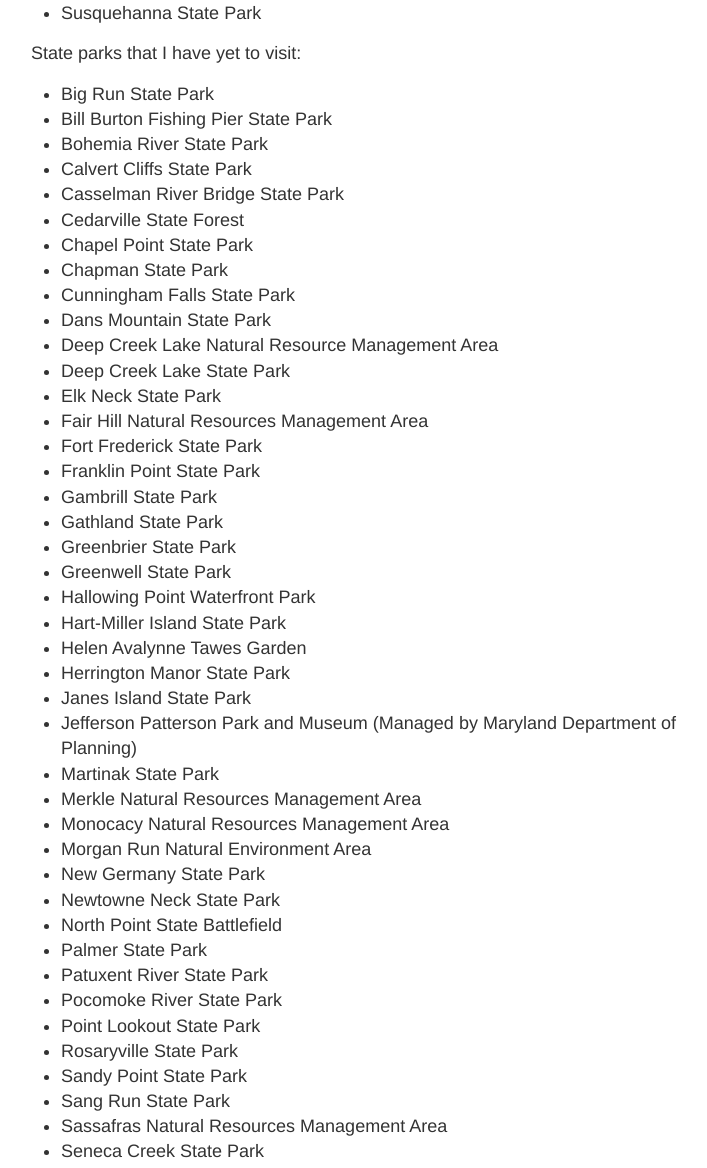
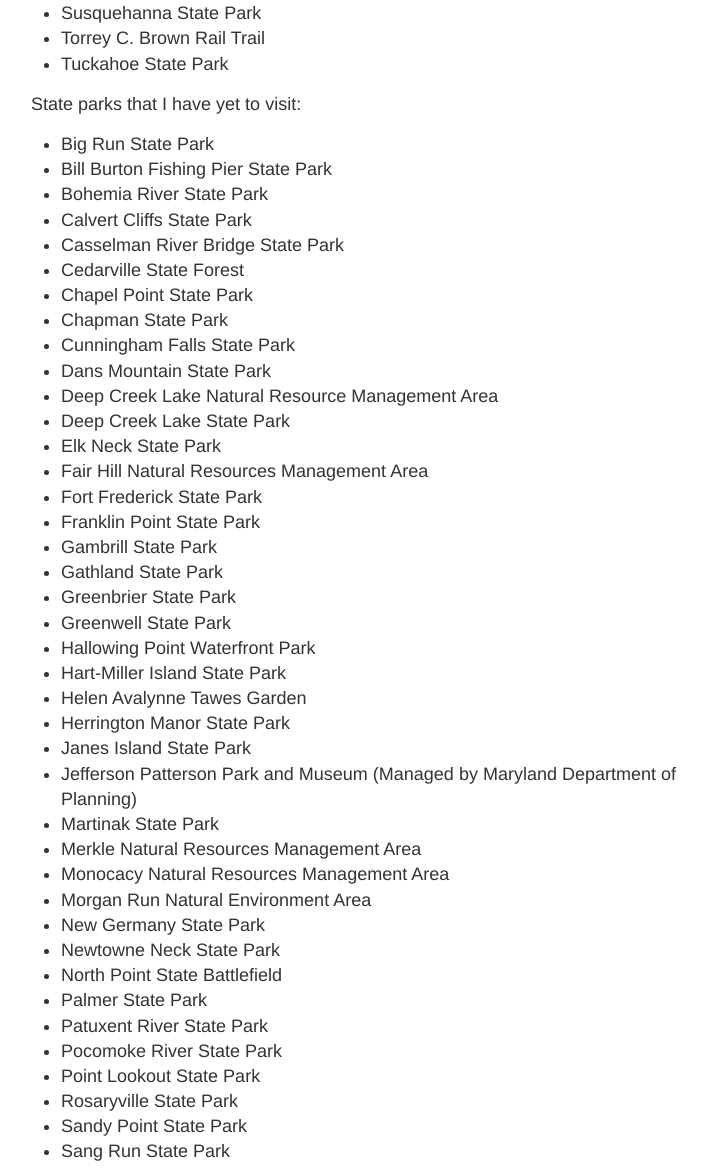
Before and after one commit to crawfordsm/crawfordsm.github.io, a Jekyll site: the page built from _posts/2022-05-07-md_state_parks.md, in a window 1280 px wide and 1400 px high, scrolled down 1997 px. Shown: the part 232-1400 px from the top of the window, without its empty margins (249-956 px from the left). Built offline with Jekyll 4.4.1, drawn with Linux system fonts in a browser that asks for light colours; some of the changed text lies outside the part shown.

Commit message:
adding more parks

```diff
--- a/_posts/2022-05-07-md_state_parks.md
+++ b/_posts/2022-05-07-md_state_parks.md
@@ -31,6 +31,9 @@ One of our favorite things is to go hiking with Tycho, and we have spent much of
 
 * Rocky Gap State Park
 * Susquehanna State Park
+* Torrey C. Brown Rail Trail
+* Tuckahoe State Park
+
 
 
 
```
Also changed, not shown: other parts of _posts/2022-05-07-md_state_parks.md (+0 -2 lines).
